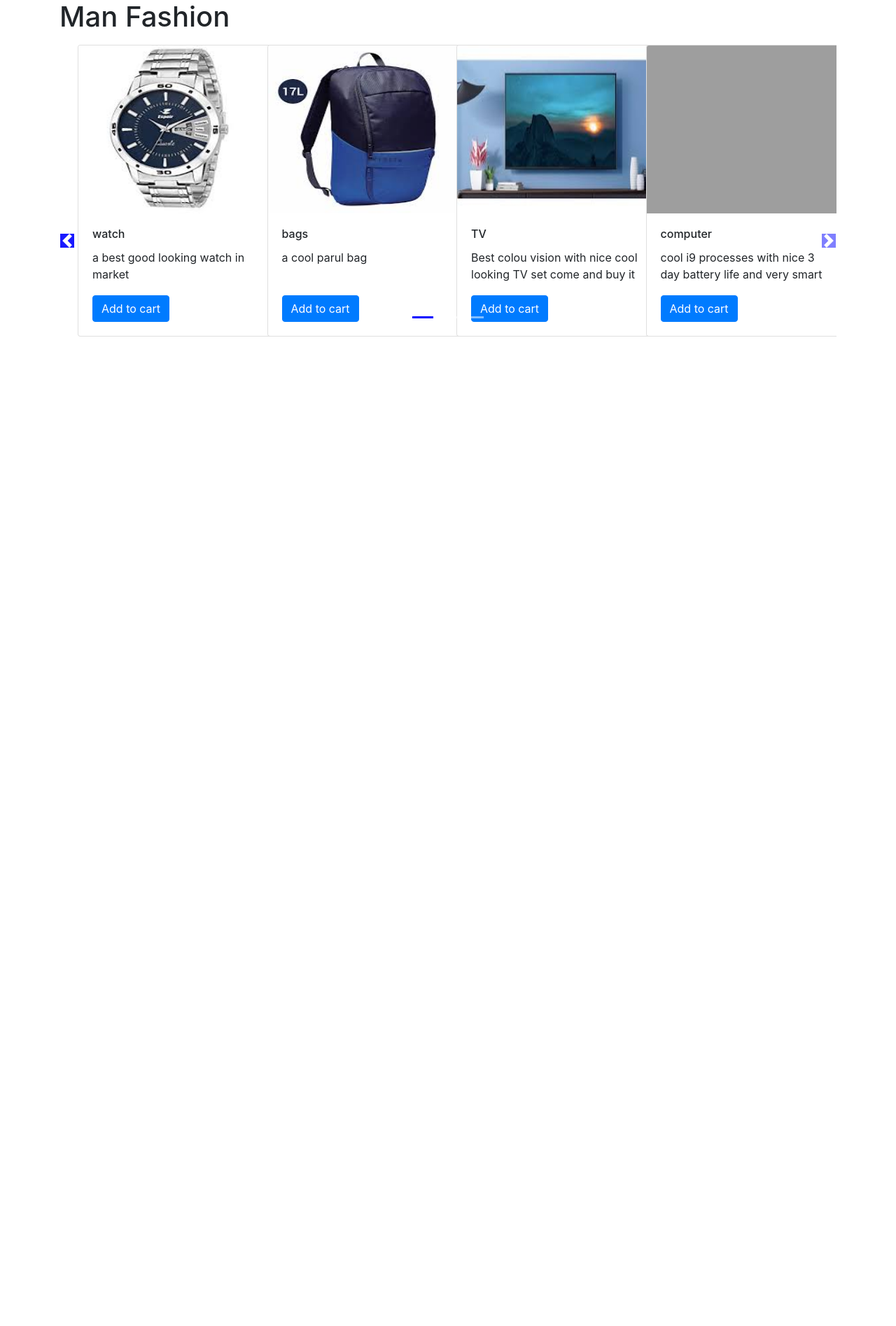
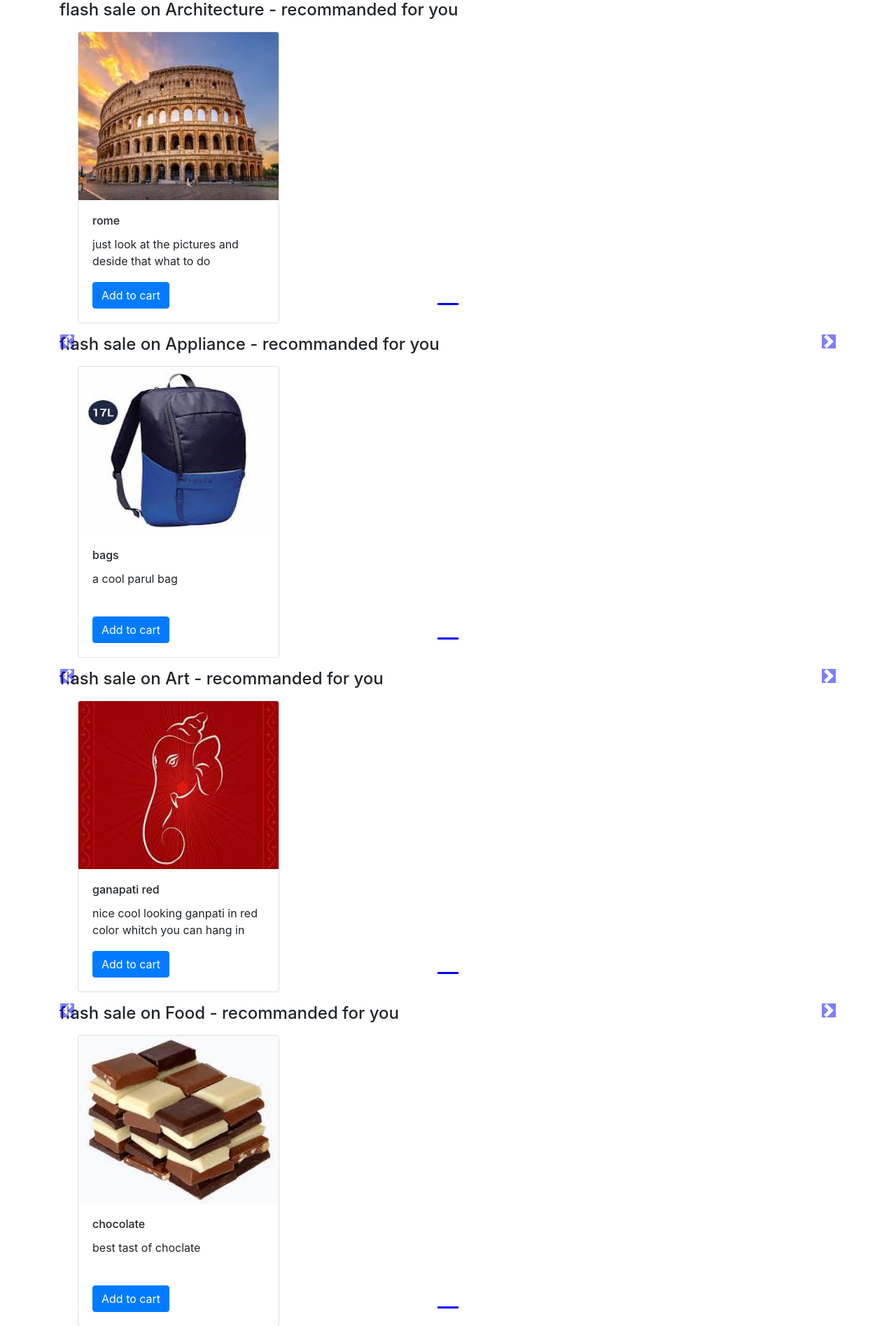
Before and after one commit to KevinThoriya/E-commerce_DJango, a Django app: page /shop/ in a window 1280 px wide. Shown: the part 56-1951 px from the top of the page at 70% size. Before the commit the page ends 537 px from the top, so only its background shows below. Run offline with Django 3.2, Linux system fonts and the light colour scheme; data comes from the database, SQL or seed files in the repository; both versions use the stored data as it was after the commit; some libraries are stand-ins or nearby versions; grey boxes are pictures that could not be loaded.

Commit message:
adding backend cart and categories the product in main page

```diff
--- a/shop/templates/shop/basic.html
+++ b/shop/templates/shop/basic.html
@@ -69,6 +69,9 @@
     <script src="https://stackpath.bootstrapcdn.com/bootstrap/4.4.1/js/bootstrap.min.js"
         integrity="sha384-wfSDF2E50Y2D1uUdj0O3uMBJnjuUD4Ih7YwaYd1iqfktj0Uod8GCExl3Og8ifwB6"
         crossorigin="anonymous"></script>
-</body>
+
+        {% block js %}
+        {% endblock %}
+    </body>
 
 </html>
--- a/shop/templates/shop/index.html
+++ b/shop/templates/shop/index.html
@@ -27,6 +27,12 @@ body .carousel-control-prev-icon,
 body .carousel-control-next-icon{
 background-color: blue;
 }
+
+.carousel-control-next,
+.carousel-control-prev{
+    top: auto;
+    bottom:auto;
+}
 body .no-padding{
 padding-left: 0,
 padding-right: 0;
@@ -36,16 +42,18 @@ padding-right: 0;
 {% block body %}
 {% load static %}
 <div class="container">
-    <h1>Man Fashion</h1>
-    <div id="demo" class="carousel slide my-3" data-ride="carousel">
+
+    {% for product , range , n_side in allprod %}
+        <!--Slideshow starts here -->
+    <h4 calss="my-4"> flash sale on {{ product.0.category }} - recommanded for you </h4>
+    <div id="demo{{ forloop.counter }}" class="carousel slide my-3" data-ride="carousel">
         <ul class="carousel-indicators">
-            <li data-target="#demo" data-slide-to="0" class="active"></li>
+            <li data-target="#demo{{ forloop.counter }}" data-slide-to="0" class="active"></li>
             {% for i in range %}
-            <li data-target="#demo" data-slide-to="{{i}}"></li>
+            <li data-target="#demo{{ forloop.perentloop.counter }}" data-slide-to="{{i}}"></li>
             {% endfor %}
         </ul>
 
-        <!--Slideshow starts here -->
         <div class="container carousel-inner no-padding">
             <div class="carousel-item active">
                 <div class="col-xs-3 col-sm-3 col-md-3">
@@ -54,7 +62,7 @@ padding-right: 0;
                         <div class="card-body">
                             <h6 class="card-title">{{product.0.product_name}}</h6>
                             <p class="card-text"> {{ product.0.product_disc }} </p>
-                            <a href="#" class="btn btn-primary">Add to cart</a>
+                            <button id="pr{{product.0.id}}" class=" cart btn btn-primary">Add to cart</a>
                         </div>
                     </div>
                 </div>
@@ -66,7 +74,7 @@ padding-right: 0;
                         <div class="card-body">
                             <h6 class="card-title">{{i.product_name}}</h6>
                             <p class="card-text">{{ i.product_disc }}</p>
-                            <a href="#" class="btn btn-primary">Add to cart</a>
+                            <button id="pr{{i.id}}" class="btn btn-primary cart">Add to cart</a>
                         </div>
                     </div>
                 </div>
@@ -80,11 +88,41 @@ padding-right: 0;
 
 
         <!-- left and right controls for the slide -->
-        <a class="carousel-control-prev" href="#demo" data-slide="prev">
+        <a class="carousel-control-prev" href="#demo{{ forloop.counter }}" data-slide="prev">
             <span class="carousel-control-prev-icon"></span>
         </a>
-        <a class="carousel-control-next" href="#demo" data-slide="next">
+        <a class="carousel-control-next" href="#demo{{ forloop.counter }}" data-slide="next">
             <span class="carousel-control-next-icon"></span>
         </a>
-</div>
+
+        {% endfor %}
+    </div>
 {% endblock %}
+
+{% block js %}
+
+<script>
+    var cart;
+    function clearcart(){
+    localStorage.setItem('cart', JSON.stringify({}));
+    cart = {};
+    }
+if(localStorage.getItem('cart') == null){
+    cart = {};
+} else {
+    cart = JSON.parse(localStorage.getItem('cart'))
+}
+$(".cart").click(function() {
+    strid = this.id.toString();
+    if( cart[strid] == undefined){
+        cart[strid] = 1;
+    } else {
+        cart[strid] += 1;
+    }
+    localStorage.setItem('cart' , JSON.stringify(cart));
+    console.log(cart);
+});
+
+</script>
+
+{% endblock %}
--- a/shop/views.py
+++ b/shop/views.py
@@ -5,11 +5,15 @@ from math import ceil
 # Create your views here.
 
 def index(request):
-    product = Product.objects.all()
-    n = len(product)
-    n_side = n//4 + ceil(n/4 - n//4)
-    print('**********'+str(range(1,n_side)))
-    params = {'product':product, 'n_side':n_side, 'range' : range(1,n_side)}
+    allprod = []
+    catprods = Product.objects.values('category', 'id')
+    cats = {item['category'] for item in catprods}
+    for cat in cats:
+        prod = Product.objects.filter(category=cat)
+        n = len(prod)
+        n_slide = n//4 + ceil(n/4 - n//4)
+        allprod.append([prod , range(1,n_slide), n_slide])
+    params = {'allprod':allprod,}
     return render(request,'shop/index.html', params)
 
 def contact(request):
```
Also changed, not shown: db.sqlite3.
